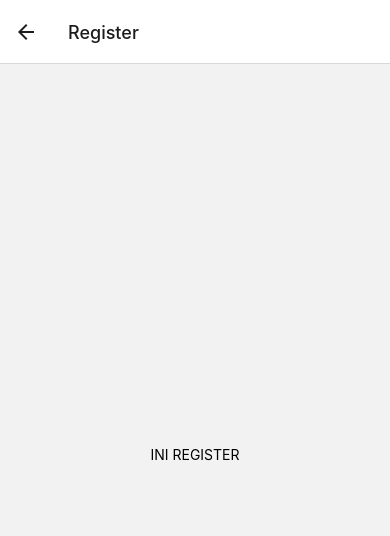
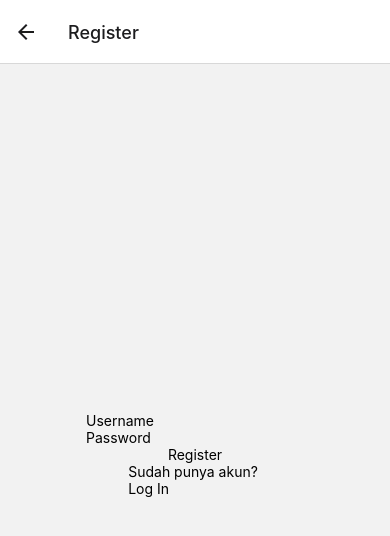
Before and after one commit to Indra2108/simple-login-register, a React Native app: screen /Register in a window 390 px wide. Shown: the top 536 px of the page. Built offline with nearby package versions, Linux system fonts and the light colour scheme.

Commit message:
Menambahkan Register screen

```diff
--- a/src/register/index.js
+++ b/src/register/index.js
@@ -5,7 +5,28 @@ export default class Register extends Component {
     render() {
         return(
             <View style={Style.container}>
-                <Text>INI REGISTER</Text>
+                <View style={Style.inputbackground}>
+                    <TextInput
+                        placeholder='Username'
+                        style={Style.textinput}
+                    />
+                </View>
+
+                <View style={Style.inputbackground}>
+                    <TextInput
+                        placeholder='Password'
+                        style={Style.textinput}
+                    />
+                </View>
+
+                <TouchableOpacity style={Style.tombol}>
+                    <Text style={Style.tulisantombol}>Register</Text>
+                </TouchableOpacity>
+
+                <View  style={Style.teksregister}>
+                    <Text>Sudah punya akun? </Text>
+                    <Text onPress={() => this.props.navigation.navigate('Login')} style={Style.register}>Log In</Text>
+                </View>
             </View>
         )
     }
```
